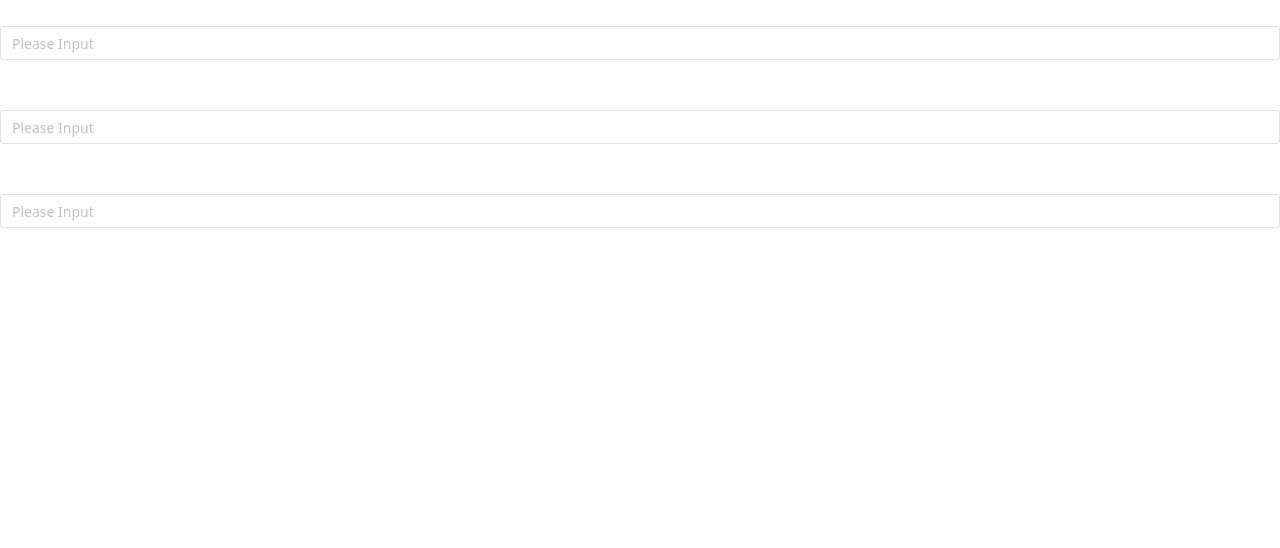
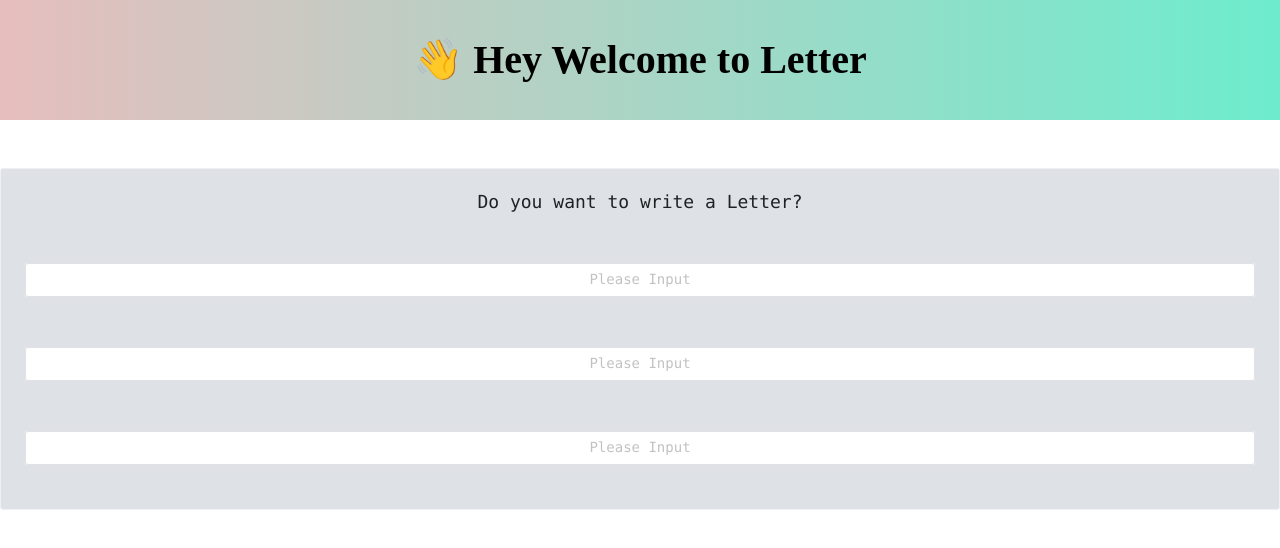
Before and after one commit to Anything-But-Ordinary/closure-admin, a Vue app: page /login in a window 1280 px wide. Shown: the top 548 px of the page. Built offline with nearby package versions, Linux system fonts and the light colour scheme.

Commit message:
feat: add login page header style

```diff
--- /dev/null
+++ b/src/layouts/header/index.module.scss
@@ -0,0 +1,20 @@
+header {
+  background: linear-gradient(to right, rgb(230, 190, 190),rgb(109, 236, 205));
+  // position: fixed;
+  text-align: center;
+  font-family: monoco;
+  font-weight: bold;
+  width: 100vw;
+  height:15vh;
+  font-size: 18px;
+  margin-bottom: 3rem;
+  display: flex;
+  align-items: center;
+  justify-content: center;
+  @media screen and (min-width:648px) {
+    font-size: large;
+  }
+  @media screen and (min-width:1024px) {
+    font-size: 2.5rem;
+  }
+}
--- /dev/null
+++ b/src/layouts/header/index.tsx
@@ -0,0 +1,11 @@
+import { onMounted } from "@vue/composition-api";
+import { defineComponent } from "vue";
+import styles from "./index.module.scss";
+
+export const LoginHeader = defineComponent({
+  setup() {
+    return () => (
+      <header style={styles["header"]}>👋 Hey Welcome to Letter</header>
+    );
+  },
+});
--- a/src/views/login/index.tsx
+++ b/src/views/login/index.tsx
@@ -1,12 +1,7 @@
+import { NCard, NForm, NFormItem, NInput, type FormInst } from "naive-ui";
 import { defineComponent, ref } from "vue";
 import styles from "./index.module.scss";
-import {
-  NForm,
-  NFormItem,
-  NInput,
-  type FormInst,
-  NLayoutContent,
-} from "naive-ui";
+import { LoginHeader } from "../../layouts/header";
 
 export default defineComponent({
   setup() {
@@ -14,7 +9,12 @@ export default defineComponent({
 
     return () => (
       <>
-        <div>
+        <LoginHeader />
+        <NCard
+          title={"Do you want to write a Letter?"}
+          class="text-center bg-light-800  h-3/4 font-mono"
+          style={styles["font-style"]}
+        >
           <NForm ref={formRef}>
             <NFormItem>
               <NInput />
@@ -26,7 +26,7 @@ export default defineComponent({
               <NInput />
             </NFormItem>
           </NForm>
-        </div>
+        </NCard>
       </>
     );
   },
```
